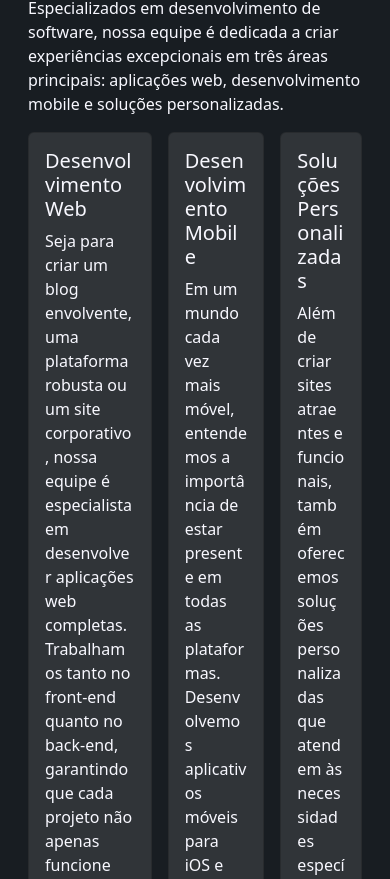
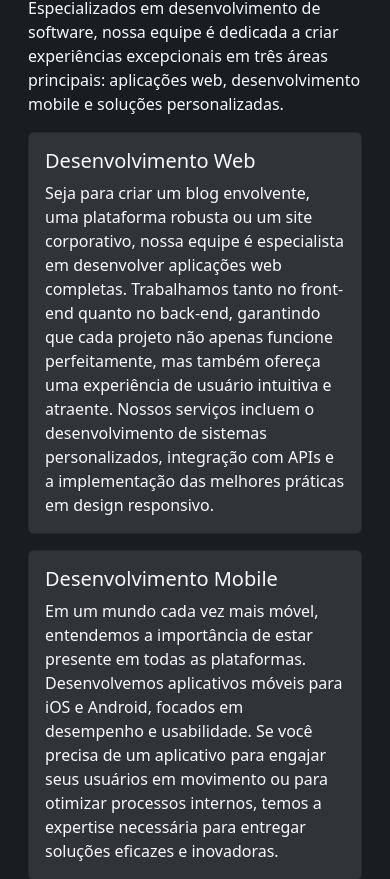
Before and after one commit to Code-Forge-Builders/codeforge-website, a React (Vite) app: page / in a window 390 px wide. Shown: the part 1332-2211 px from the top of the page. Built offline with nearby package versions, Linux system fonts and the light colour scheme; no server answers.

Commit message:
style: adjusted some itens to be ok on mobile

```diff
--- a/src/components/TeamList/TeamList.css
+++ b/src/components/TeamList/TeamList.css
@@ -1,4 +1,8 @@
 .user-github-profile-picture {
-    width: 8rem;
-    border-radius: 50%;
+  width: 8rem;
+  border-radius: 50%;
 }
+
+.team-members .card {
+  max-width: 30rem;
+}
--- a/src/components/TeamList/index.tsx
+++ b/src/components/TeamList/index.tsx
@@ -32,7 +32,7 @@ const TeamList: React.FC = () => {
 
   return (
     <>
-      <div className="team-members d-flex gap-3">
+      <div className="team-members d-flex gap-3 flex-wrap">
         {users.map((user, idx) => (
           <Card key={idx}>
             <CardBody>
--- a/src/pages/Home/Home.css
+++ b/src/pages/Home/Home.css
@@ -31,6 +31,10 @@ section.container {
 #about .card {
   background-color: var(--secondary-bg-light);
   color: var(--main-bg);
+}
+
+#about .cards .card {
+  max-width: 350px;
 }
 
 h1 {
--- a/src/pages/Home/index.tsx
+++ b/src/pages/Home/index.tsx
@@ -54,7 +54,7 @@ function Home() {
               principais: aplicações web, desenvolvimento mobile e soluções
               personalizadas.
             </p>
-            <div className="d-flex gap-3 mb-3">
+            <div className="cards d-flex gap-3 mb-3 flex-wrap">
               <Card>
                 <CardBody>
                   <CardTitle>Desenvolvimento Web</CardTitle>
```
